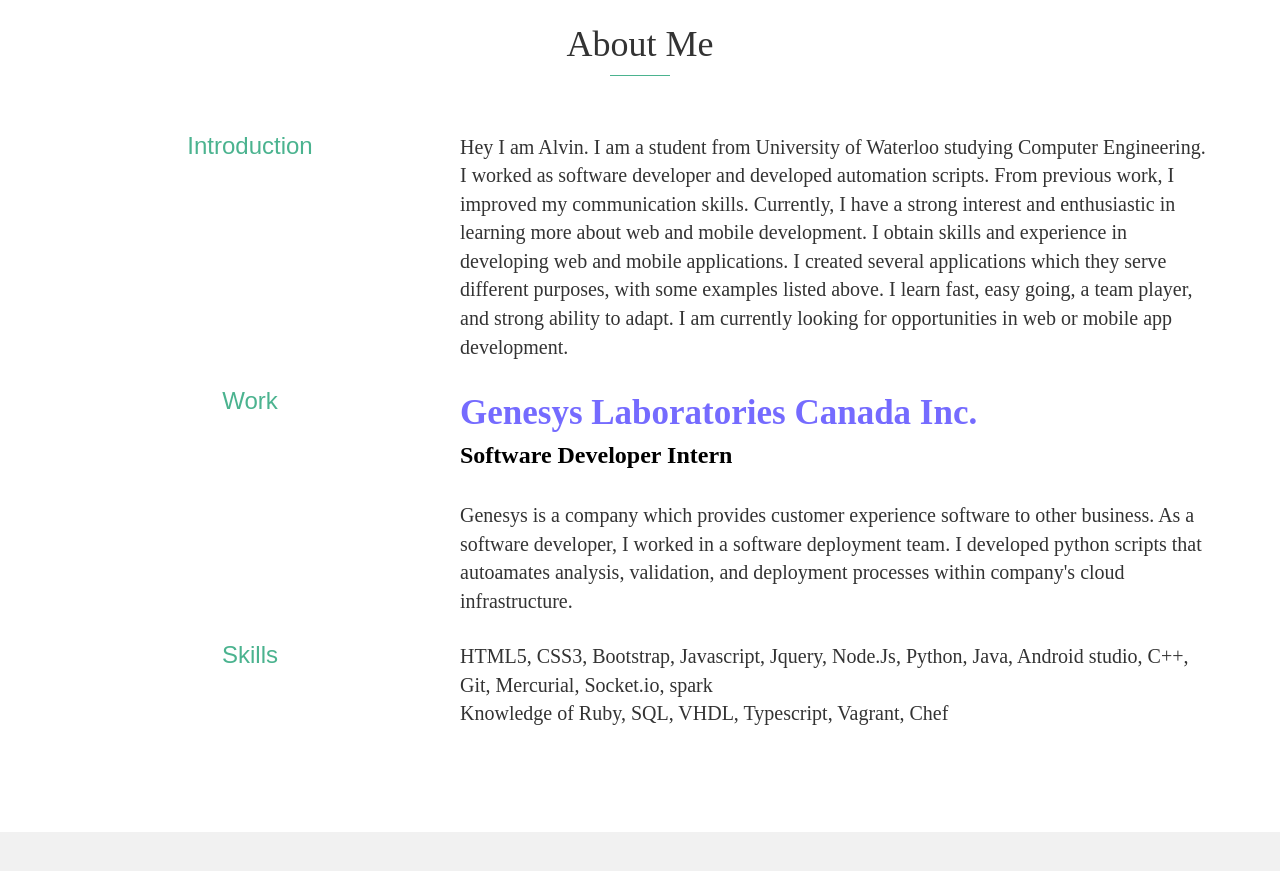
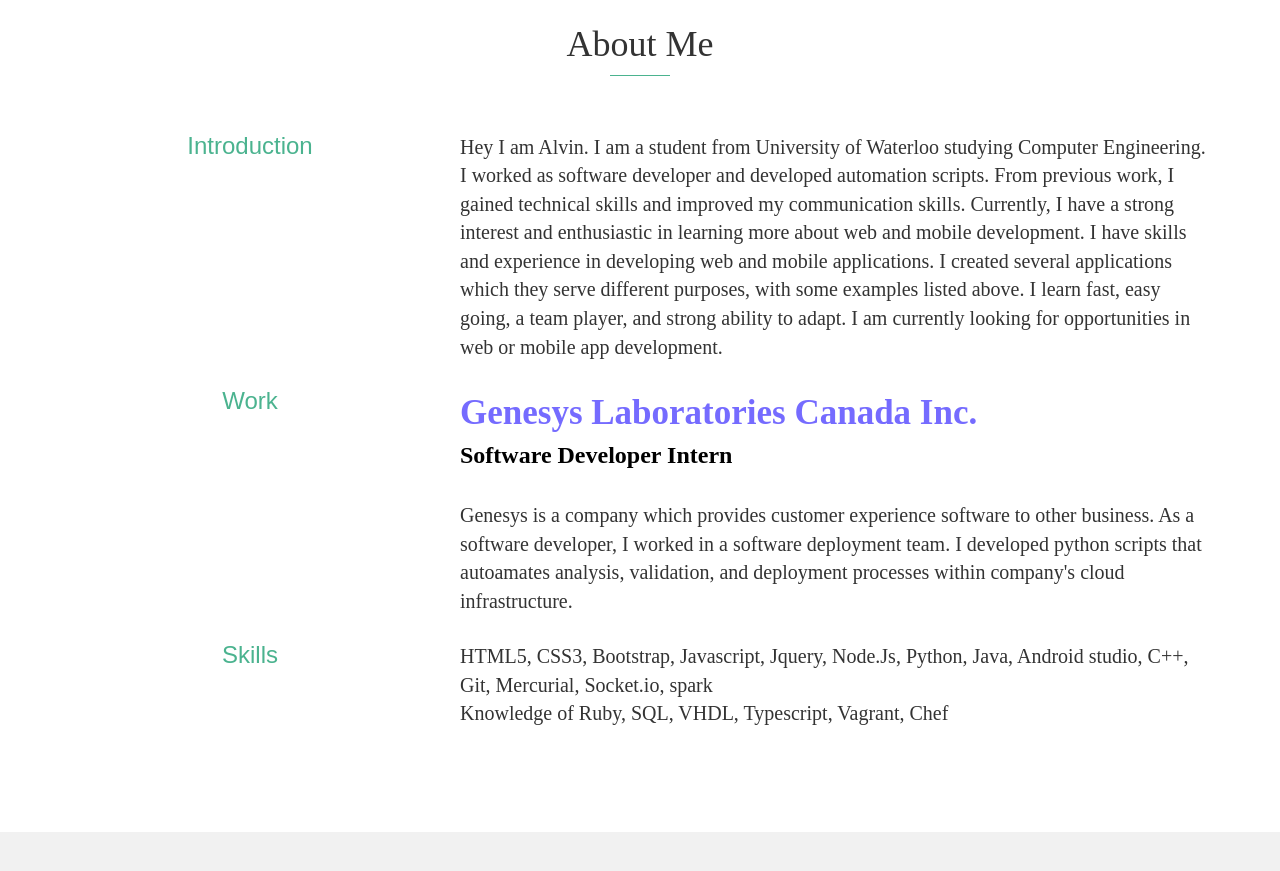
Before and after one commit to alvinwong12/MyWebsite, a website: page main.html in a window 1280 px wide. Shown: the part 1360-2231 px from the top of the page. Drawn offline with nearby package versions, Linux system fonts and the light colour scheme; a web font is replaced by a local one.

Commit message:
Edit site content

```diff
--- a/main.html
+++ b/main.html
@@ -126,7 +126,7 @@
 					<p class="h3 text-center  title top-bottom-margin-none" data-content='Introduction'>Introduction</p>
 				</div>
 				<div class="col-lg-8 col-xs-12 col-sm-8 col-md-8">
-					<p class="text-content">Hey I am Alvin. I am a student from University of Waterloo studying Computer Engineering. I worked as software developer and developed automation scripts. From previous work, I improved my communication skills. Currently, I have a strong interest and enthusiastic in learning more about web and mobile development. I obtain skills and experience in developing web and mobile applications. I created several applications which they serve different purposes, with some examples listed above. I learn fast, easy going, a team player, and strong ability to adapt. I am currently looking for opportunities in web or mobile app development.</p>
+					<p class="text-content">Hey I am Alvin. I am a student from University of Waterloo studying Computer Engineering. I worked as software developer and developed automation scripts. From previous work, I gained technical skills and improved my communication skills. Currently, I have a strong interest and enthusiastic in learning more about web and mobile development. I have skills and experience in developing web and mobile applications. I created several applications which they serve different purposes, with some examples listed above. I learn fast, easy going, a team player, and strong ability to adapt. I am currently looking for opportunities in web or mobile app development.</p>
 				</div>
 			</div>
 
```
